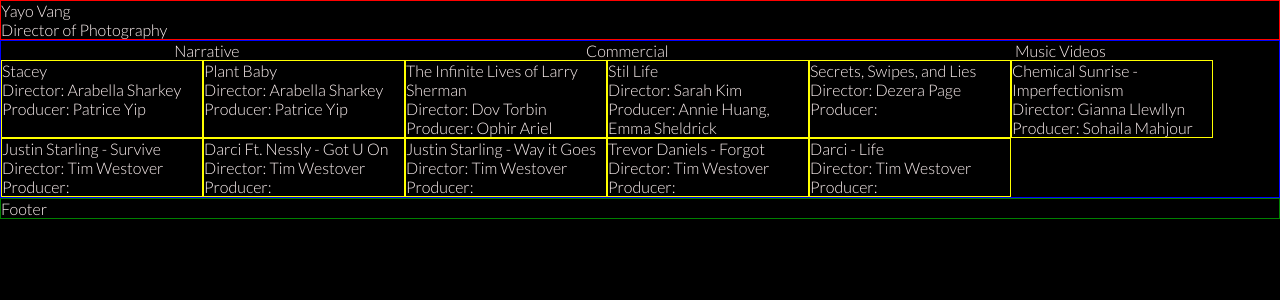
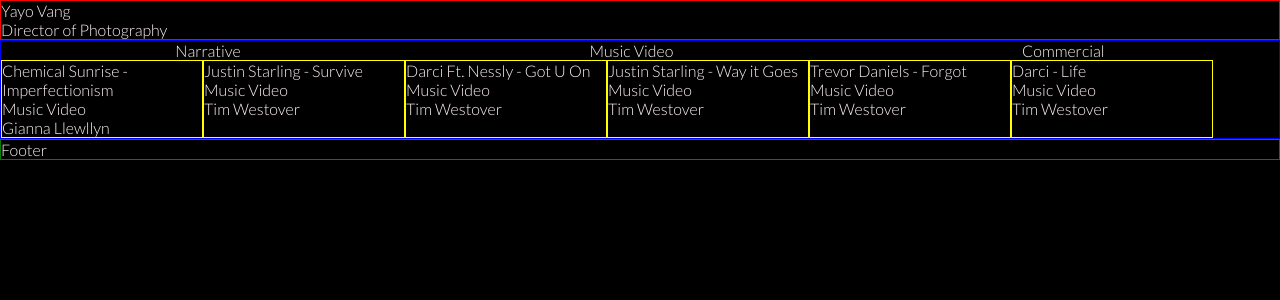
Before and after one commit to chuefengv/yayovang, a Next.js app: page / in a window 1280 px wide. Shown: the top 300 px of the page. Built offline with nearby package versions, Linux system fonts and the light colour scheme.

Commit message:
added functional buttons to genre tab, filters between different projects

```diff
--- a/src/app/globals.css
+++ b/src/app/globals.css
@@ -92,6 +92,9 @@
   display: flex;
   justify-content: space-around;
 }
+.reel .genre-tabs :hover {
+  cursor: pointer;
+}
 .reel .project-wrapper {
   display: flex;
   flex-wrap: wrap;
--- a/src/app/globals.scss
+++ b/src/app/globals.scss
@@ -94,6 +94,9 @@
     .genre-tabs{
         display: flex;
         justify-content: space-around;
+        :hover{
+            cursor: pointer;
+        }
     }
     .project-wrapper{
         display: flex;
--- a/src/app/projectlist.jsx
+++ b/src/app/projectlist.jsx
@@ -1,18 +1,18 @@
 export const projectlist = [
-    {id:1, name:"Stacey",director:"Arabella Sharkey", producer:"Patrice Yip", video:"url", image:[
+    {id:1, name:"Stacey",type:"Narrative",director:"Arabella Sharkey", producer:"Patrice Yip", video:"url", image:[
         "https://yayovangprojects.s3.amazonaws.com/img1.1.jpg",
         "https://yayovangprojects.s3.amazonaws.com/img1.2.jpg",
         "https://yayovangprojects.s3.amazonaws.com/img1.3.jpg",
         "https://yayovangprojects.s3.amazonaws.com/img1.4.jpg",
         "https://yayovangprojects.s3.amazonaws.com/img1.5.jpg",
     ]},
-    {id:2, name:"Plant Baby",director:"Arabella Sharkey", producer:"Patrice Yip", video:"url", image:[
+    {id:2, name:"Plant Baby",type:"Narrative",director:"Arabella Sharkey", producer:"Patrice Yip", video:"url", image:[
         "https://yayovangprojects.s3.amazonaws.com/img2.1.jpg",
         "https://yayovangprojects.s3.amazonaws.com/img2.2.jpg",
         "https://yayovangprojects.s3.amazonaws.com/img2.3.jpg",
         "https://yayovangprojects.s3.amazonaws.com/img2.4.jpg",
     ]},
-    {id:3, name:"The Infinite Lives of Larry Sherman",director:"Dov Torbin", producer:"Ophir Ariel", video:"url", image:[
+    {id:3, name:"The Infinite Lives of Larry Sherman",type:"Narrative",director:"Dov Torbin", producer:"Ophir Ariel", video:"url", image:[
         "https://yayovangprojects.s3.amazonaws.com/img3.1.jpg",
         "https://yayovangprojects.s3.amazonaws.com/img3.2.jpg",
         "https://yayovangprojects.s3.amazonaws.com/img3.3.jpg",
@@ -20,7 +20,7 @@
         "https://yayovangprojects.s3.amazonaws.com/img3.5.jpg",
         "https://yayovangprojects.s3.amazonaws.com/img3.6.jpg",
     ]},
-    {id:4, name:"Stil Life",director:"Sarah Kim", producer:"Annie Huang, Emma Sheldrick", video:"url", image:[
+    {id:4, name:"Stil Life",type:"Narrative",director:"Sarah Kim", producer:"Annie Huang, Emma Sheldrick", video:"url", image:[
         "https://yayovangprojects.s3.amazonaws.com/img4.1.jpg",
         "https://yayovangprojects.s3.amazonaws.com/img4.2.jpg",
         "https://yayovangprojects.s3.amazonaws.com/img4.3.jpg",
@@ -28,49 +28,49 @@
         "https://yayovangprojects.s3.amazonaws.com/img4.5.jpg",
         "https://yayovangprojects.s3.amazonaws.com/img4.6.jpg",
     ]},
-    {id:5, name:"Secrets, Swipes, and Lies",director:"Dezera Page", producer:"", video:"url", image:[
+    {id:5, name:"Secrets, Swipes, and Lies",type:"Narrative",director:"Dezera Page", producer:"", video:"url", image:[
         "https://yayovangprojects.s3.amazonaws.com/img5.1.jpg",
         "https://yayovangprojects.s3.amazonaws.com/img5.2.jpg",
         "https://yayovangprojects.s3.amazonaws.com/img5.3.jpg",
         "https://yayovangprojects.s3.amazonaws.com/img5.4.jpg",
         "https://yayovangprojects.s3.amazonaws.com/img5.5.jpg",
     ]},
-    {id:6, name:"Chemical Sunrise - Imperfectionism",director:"Gianna Llewllyn", producer:"Sohaila Mahjour", video:"url", image:[
+    {id:6, name:"Chemical Sunrise - Imperfectionism",type:"Music Video",director:"Gianna Llewllyn", producer:"Sohaila Mahjour", video:"url", image:[
         "https://yayovangprojects.s3.amazonaws.com/img6.1.jpg",
         "https://yayovangprojects.s3.amazonaws.com/img6.2.jpg",
         "https://yayovangprojects.s3.amazonaws.com/img6.3.jpg",
         "https://yayovangprojects.s3.amazonaws.com/img6.4.jpg",
         "https://yayovangprojects.s3.amazonaws.com/img6.5.jpg",
     ]},
-    {id:7, name:"Justin Starling - Survive",director:"Tim Westover", producer:"", video:"url", image:[
+    {id:7, name:"Justin Starling - Survive",type:"Music Video",director:"Tim Westover", producer:"", video:"url", image:[
         "https://yayovangprojects.s3.amazonaws.com/img7.1.jpg",
         "https://yayovangprojects.s3.amazonaws.com/img7.2.jpg",
         "https://yayovangprojects.s3.amazonaws.com/img7.3.jpg",
         "https://yayovangprojects.s3.amazonaws.com/img7.4.jpg",
         "https://yayovangprojects.s3.amazonaws.com/img7.5.jpg",
     ]},
-    {id:8, name:"Darci Ft. Nessly - Got U On",director:"Tim Westover", producer:"", video:"url", image:[
+    {id:8, name:"Darci Ft. Nessly - Got U On",type:"Music Video",director:"Tim Westover", producer:"", video:"url", image:[
         "https://yayovangprojects.s3.amazonaws.com/img8.1.jpg",
         "https://yayovangprojects.s3.amazonaws.com/img8.2.jpg",
         "https://yayovangprojects.s3.amazonaws.com/img8.3.jpg",
         "https://yayovangprojects.s3.amazonaws.com/img8.4.jpg",
         "https://yayovangprojects.s3.amazonaws.com/img8.5.jpg",
     ]},
-    {id:9, name:"Justin Starling - Way it Goes",director:"Tim Westover", producer:"", video:"url", image:[
+    {id:9, name:"Justin Starling - Way it Goes",type:"Music Video",director:"Tim Westover", producer:"", video:"url", image:[
         "https://yayovangprojects.s3.amazonaws.com/img9.1.jpg",
         "https://yayovangprojects.s3.amazonaws.com/img9.2.jpg",
         "https://yayovangprojects.s3.amazonaws.com/img9.3.jpg",
         "https://yayovangprojects.s3.amazonaws.com/img9.4.jpg",
         "https://yayovangprojects.s3.amazonaws.com/img9.5.jpg",
     ]},
-    {id:10, name:"Trevor Daniels - Forgot",director:"Tim Westover", producer:"", video:"url", image:[
+    {id:10, name:"Trevor Daniels - Forgot",type:"Music Video",director:"Tim Westover", producer:"", video:"url", image:[
         "https://yayovangprojects.s3.amazonaws.com/img10.1.jpg",
         "https://yayovangprojects.s3.amazonaws.com/img10.2.jpg",
         "https://yayovangprojects.s3.amazonaws.com/img10.3.jpg",
         "https://yayovangprojects.s3.amazonaws.com/img10.4.jpg",
         "https://yayovangprojects.s3.amazonaws.com/img10.5.jpg",
     ]},
-    {id:11, name:"Darci - Life",director:"Tim Westover", producer:"", video:"url", image:[
+    {id:11, name:"Darci - Life",type:"Music Video",director:"Tim Westover", producer:"", video:"url", image:[
         "https://yayovangprojects.s3.amazonaws.com/img11.1.jpg",
         "https://yayovangprojects.s3.amazonaws.com/img11.2.jpg",
         "https://yayovangprojects.s3.amazonaws.com/img11.3.jpg",
--- a/src/components/Reel/Reel.jsx
+++ b/src/components/Reel/Reel.jsx
@@ -1,29 +1,41 @@
 'use client'
-import React from 'react'
+import React, { useState } from 'react'
 import "../../app/globals.css"
 import { projectlist } from '@/app/projectlist';
 
 export default function Reel() {
-  const URL = 'https://player.vimeo.com/video/836371548?h=551c266867';
+
+  const [genre, setGenre] = useState('Music Video')
+
+  function FilterGenre(newGenre){
+    setGenre(newGenre)
+  }
 
   return (
     <div className='reel'>
 
       <div className='genre-tabs'>
-        <div>Narrative</div>
+        <div onClick={()=>FilterGenre("Narrative")}>Narrative</div>
+        <div onClick={()=>FilterGenre("Music Video")}>Music Video</div>
         <div>Commercial</div>
-        <div>Music Videos</div>
       </div>
 
       <div className='project-wrapper'>
-        {projectlist.map((project) => (
-          <div key={project.id} className='project'>
-            <h2>{project.name}</h2>
-            <p>Director: {project.director}</p>
-            <p>Producer: {project.producer}</p>
-            {/* <img src={project.image[0]} alt={project.name} /> */}
-          </div>
-        ))}
+
+        {projectlist.map((project, index) => {
+          if (project.type === genre)
+          return (
+            <div className='project' key={index}>
+              {/* <img src={project.image[0]} alt={project.name} /> */}
+                <div className='project-info'>
+                <div className='project-title'>{project.name}</div>
+                <div className='project-type'>{project.type}</div>
+                <div className='project-director'>{project.director}</div>
+              </div>
+            </div>
+          )
+        })}
+
       </div>
 
     </div>
```
Also changed, not shown: 1 other file (tests, documents, lock files or other folders).
